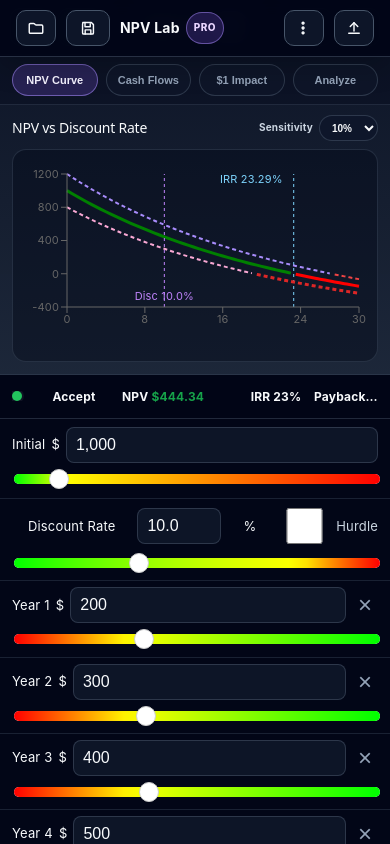
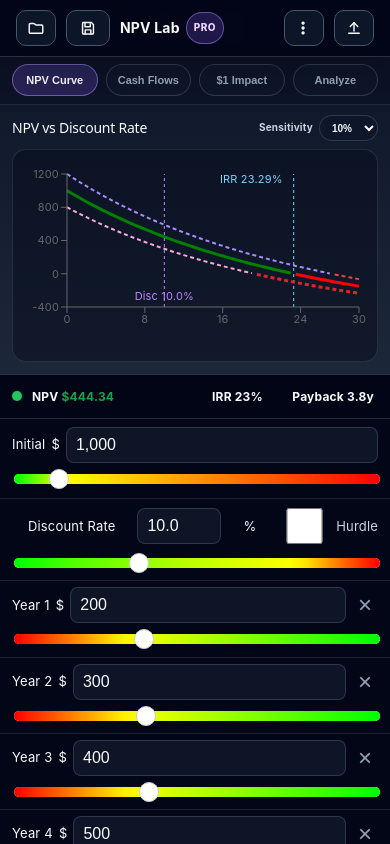
Before and after one commit to armstrma/npv-calculator, a React (Vite) app: page / in a window 390 px wide. Built offline with nearby package versions, Linux system fonts and the light colour scheme.

Commit message:
Remove mobile sentiment label from metrics bars

```diff
--- a/src/App.css
+++ b/src/App.css
@@ -508,7 +508,7 @@ input[type="range"]::-moz-range-thumb {
 @media (max-width: 1024px) {
   .mobile-metrics-header {
     display: grid !important;
-    grid-template-columns: 14px minmax(0, 1.05fr) minmax(0, 1.45fr) minmax(0, 0.8fr) minmax(0, 0.8fr);
+    grid-template-columns: 14px minmax(0, 1.55fr) minmax(0, 0.9fr) minmax(0, 0.9fr);
     gap: 6px;
     align-items: center;
     padding: 8px 10px;
@@ -1094,7 +1094,7 @@ th, td { border: 1px solid #334155; padding: 8px; text-align: left; }
 }
 .quick-view-shell-desktop .quick-view-metrics-header {
   top: 0;
-  grid-template-columns: 12px minmax(0, 1fr) minmax(0, 1.5fr) minmax(0, 0.8fr) minmax(0, 0.8fr);
+  grid-template-columns: 12px minmax(0, 1.65fr) minmax(0, 0.8fr) minmax(0, 0.8fr);
   align-items: center;
   gap: 6px;
   padding: 8px 8px;
@@ -1107,8 +1107,8 @@ th, td { border: 1px solid #334155; padding: 8px; text-align: left; }
   text-overflow: ellipsis;
   text-align: center;
 }
-.quick-view-shell-desktop .quick-view-metrics-header span:nth-child(3),
-.mobile-metrics-header span:nth-child(3) {
+.quick-view-shell-desktop .quick-view-metrics-header span:nth-child(2),
+.mobile-metrics-header span:nth-child(2) {
   text-align: left;
 }
 .quick-view-shell-desktop .quick-view-metrics-header strong {
--- a/src/App.jsx
+++ b/src/App.jsx
@@ -723,7 +723,6 @@ const QuickViewVariablePanel = ({
       <span className="mobile-sentiment-dot-wrap quick-view-sentiment-dot-wrap">
         <span className={`mobile-sentiment-dot sentiment-${sentiment.tone}`} aria-label={sentiment.label} title={sentiment.label} />
       </span>
-      <span className={`quick-view-sentiment-label sentiment-${sentiment.tone}`}>{sentiment.label}</span>
       <span>NPV <strong style={{ color: npvColor }}>{formatMobileNpv(npv, currency)}</strong></span>
       <span>IRR <strong>{formatMobileIrr(irr)}</strong></span>
       <span>Payback <strong>{formatPaybackDisplay(payback)}</strong></span>
```
